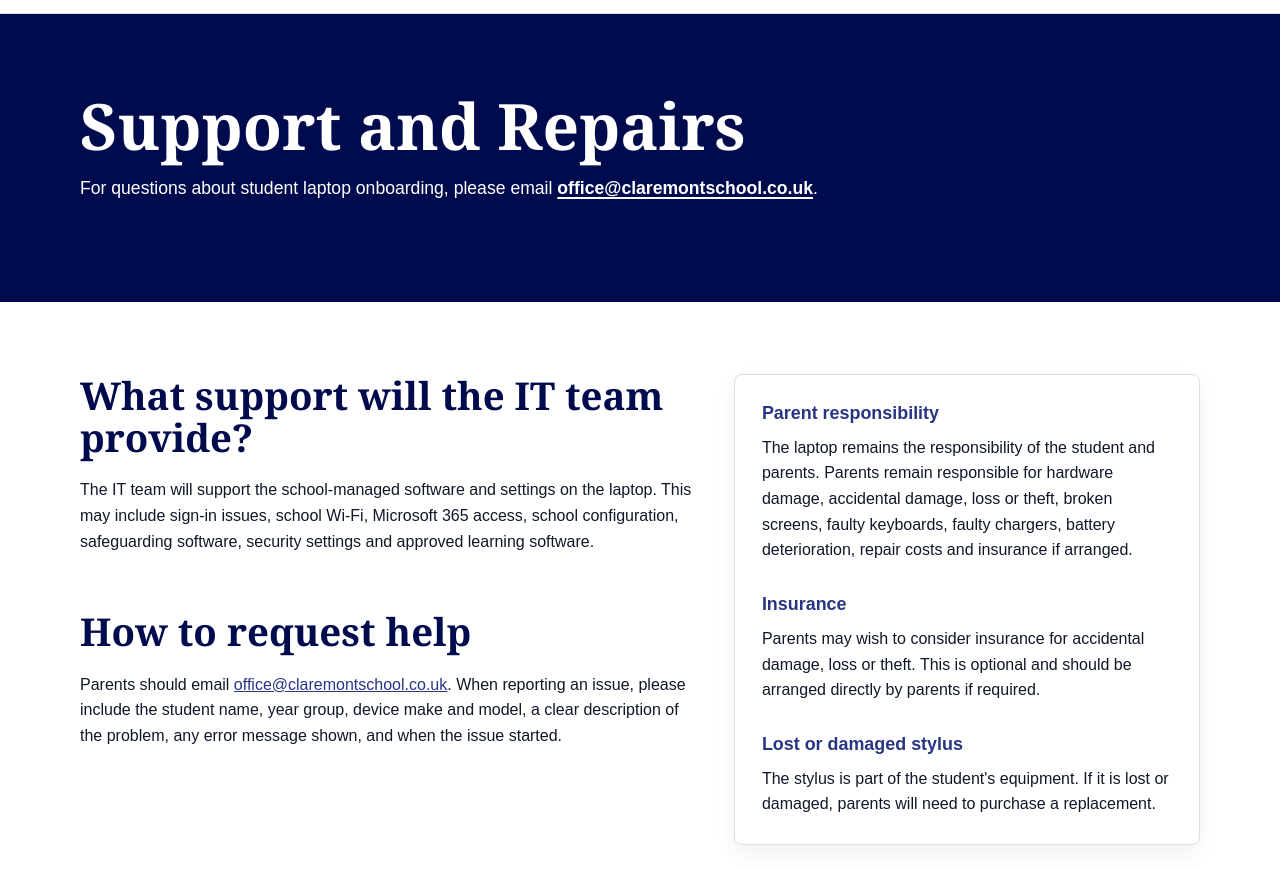
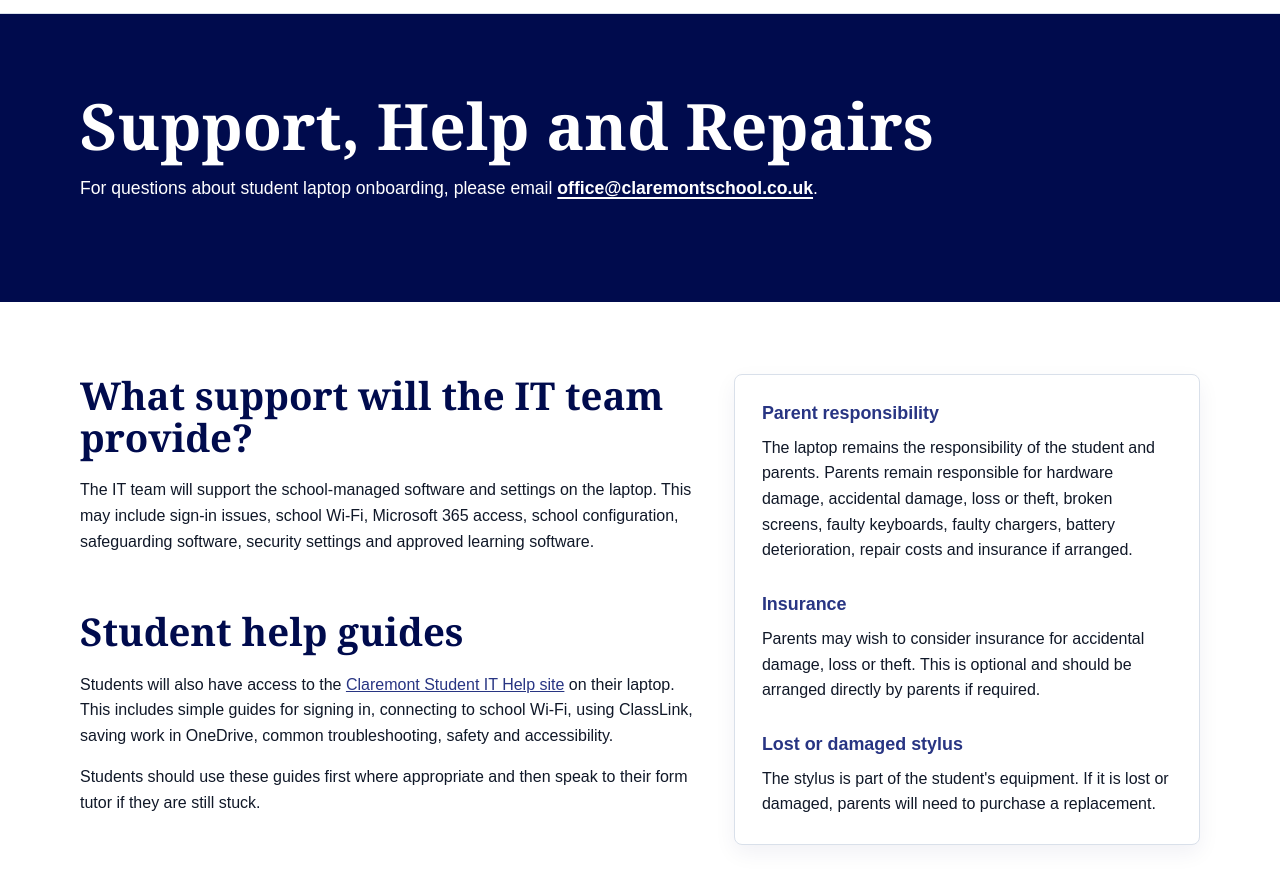
Before and after one commit to andyclifton-stack/y9-student-laptop-onboarding, a plain HTML site: page support-repairs.html in a window 1280 px wide. Shown: the part 78-947 px from the top of the page. Drawn offline with Linux system fonts and the light colour scheme.

Commit message:
Update support help and repairs page

```diff
--- a/support-repairs.html
+++ b/support-repairs.html
@@ -3,7 +3,7 @@
 <head>
   <meta charset="utf-8">
   <meta name="viewport" content="width=device-width, initial-scale=1">
-  <title>Support and Repairs | Student Laptop Onboarding</title>
+  <title>Support, Help and Repairs | Student Laptop Onboarding</title>
   <link rel="stylesheet" href="assets/css/styles.css">
     <link rel="icon" href="/favicon.ico" sizes="any">
   <link rel="icon" type="image/png" sizes="32x32" href="assets/img/favicon-32.png">
@@ -15,7 +15,7 @@
   <main id="main">
     <section class="page-hero">
       <div class="container">
-        <h1>Support and Repairs</h1>
+        <h1>Support, Help and Repairs</h1>
         <p>For questions about student laptop onboarding, please email <a href="mailto:office@claremontschool.co.uk">office@claremontschool.co.uk</a>.</p>
       </div>
     </section>
@@ -24,6 +24,9 @@
         <div>
           <h2>What support will the IT team provide?</h2>
           <p>The IT team will support the school-managed software and settings on the laptop. This may include sign-in issues, school Wi-Fi, Microsoft 365 access, school configuration, safeguarding software, security settings and approved learning software.</p>
+          <h2>Student help guides</h2>
+          <p>Students will also have access to the <a href="https://help.claremontstudent.co.uk/">Claremont Student IT Help site</a> on their laptop. This includes simple guides for signing in, connecting to school Wi-Fi, using ClassLink, saving work in OneDrive, common troubleshooting, safety and accessibility.</p>
+          <p>Students should use these guides first where appropriate and then speak to their form tutor if they are still stuck.</p>
           <h2>How to request help</h2>
           <p>Parents should email <a href="mailto:office@claremontschool.co.uk">office@claremontschool.co.uk</a>. When reporting an issue, please include the student name, year group, device make and model, a clear description of the problem, any error message shown, and when the issue started.</p>
         </div>
```
